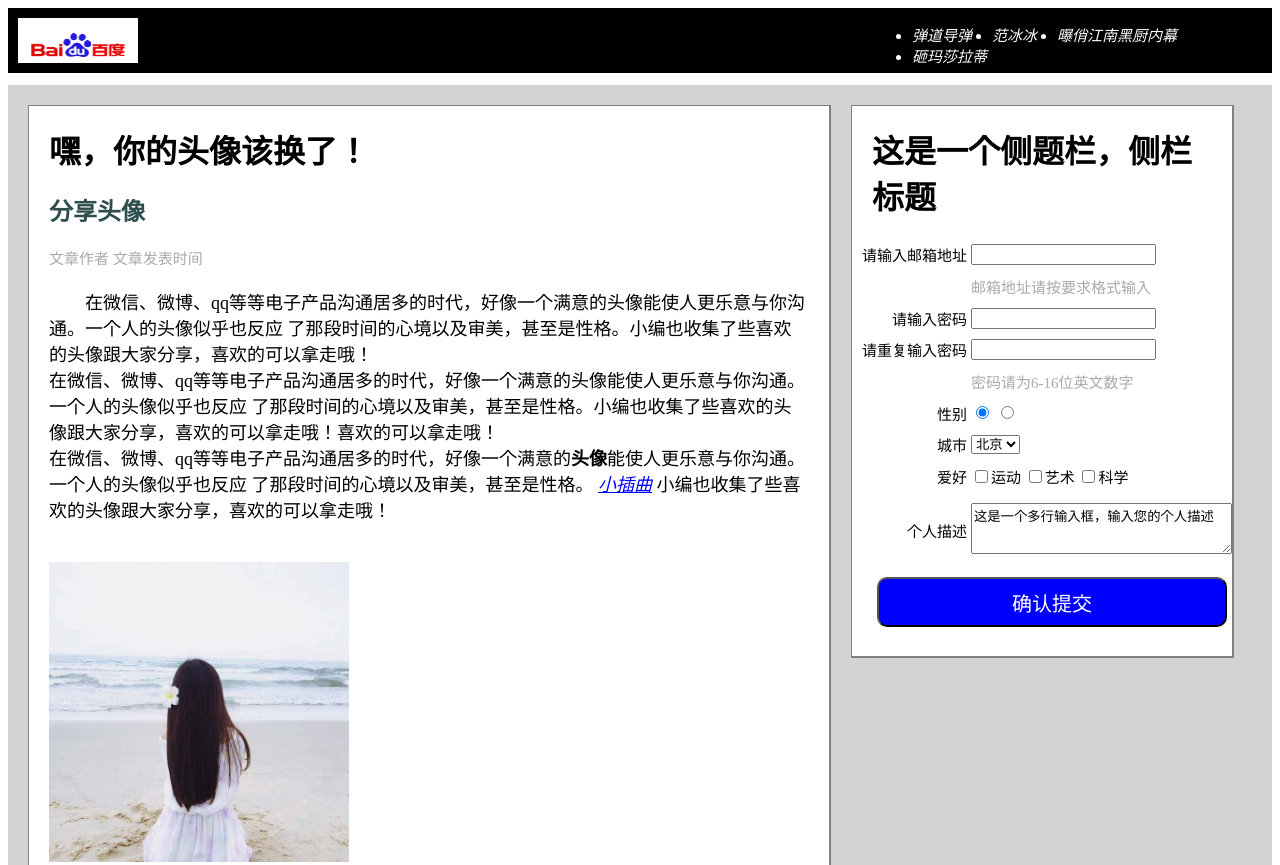
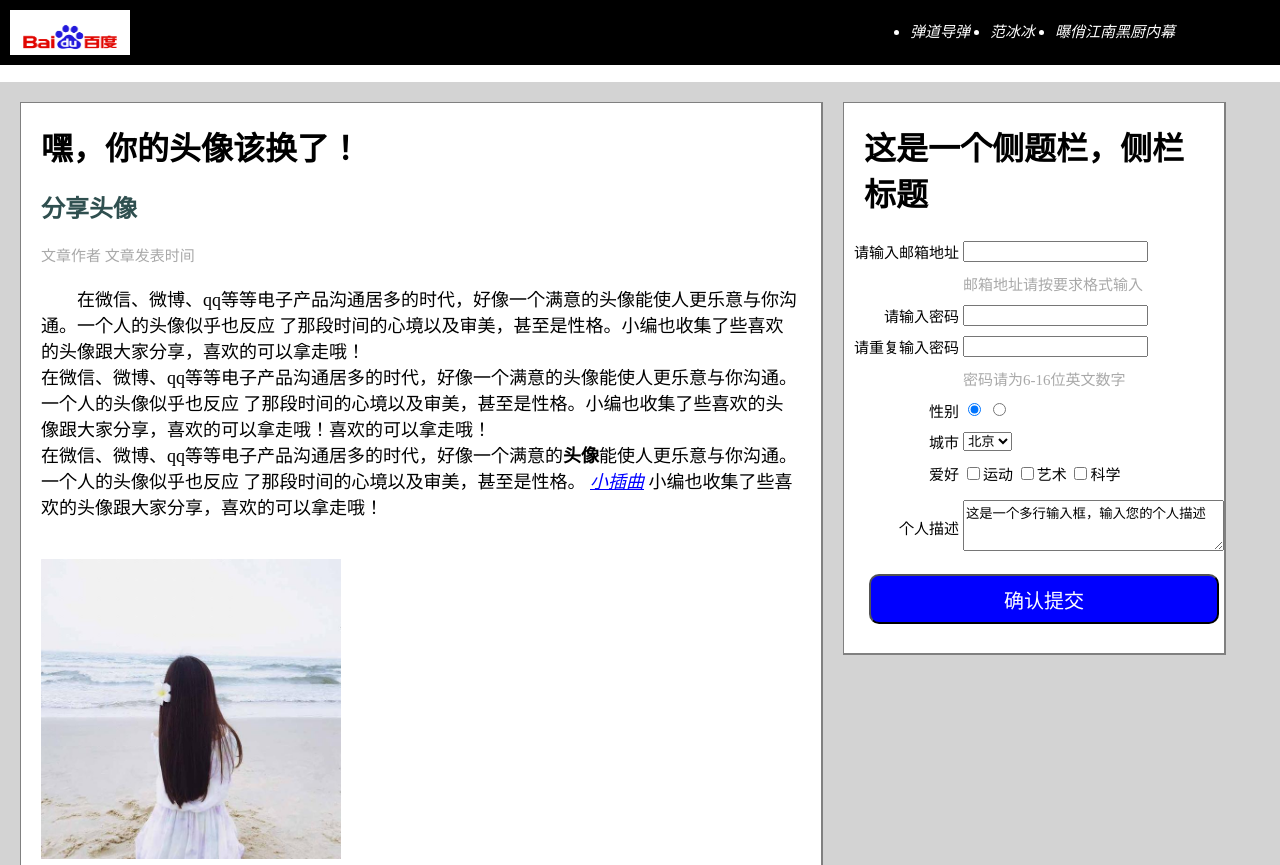
Before and after one commit to liuqingqingqing/webpage, a plain HTML site: page index.html in a window 1280 px wide. Shown: the top 865 px of the page. Drawn offline with Linux system fonts and the light colour scheme.

Commit message:
修改了一下

```diff
--- a/demo.css
+++ b/demo.css
@@ -17,10 +17,12 @@
 .faceul{
     width:380px;
     height: 45px;
+    margin-right: 10px;
 }
 .faceul li{
     float: left;
     margin-left: 20px;
+    margin-top:20px;
     color: white;
 }
 .faceul li a{
@@ -34,7 +36,7 @@
     width: 100%;
     height: 100%;
     float: left;
-    margin: 0px;
+    margin-top: 0px;
     padding: 0px;
 }
 .s2{
@@ -203,3 +205,7 @@ a{
     font-style: italic;
     color: blue;
 }
+html,body,div,ul,li{
+    margin: 0px;
+    padding: 0px;
+}
```
